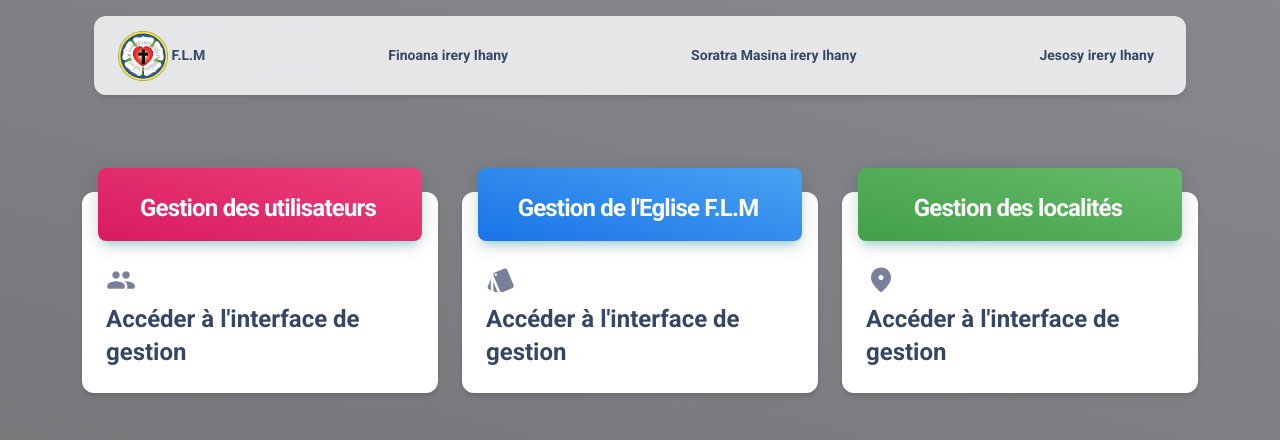
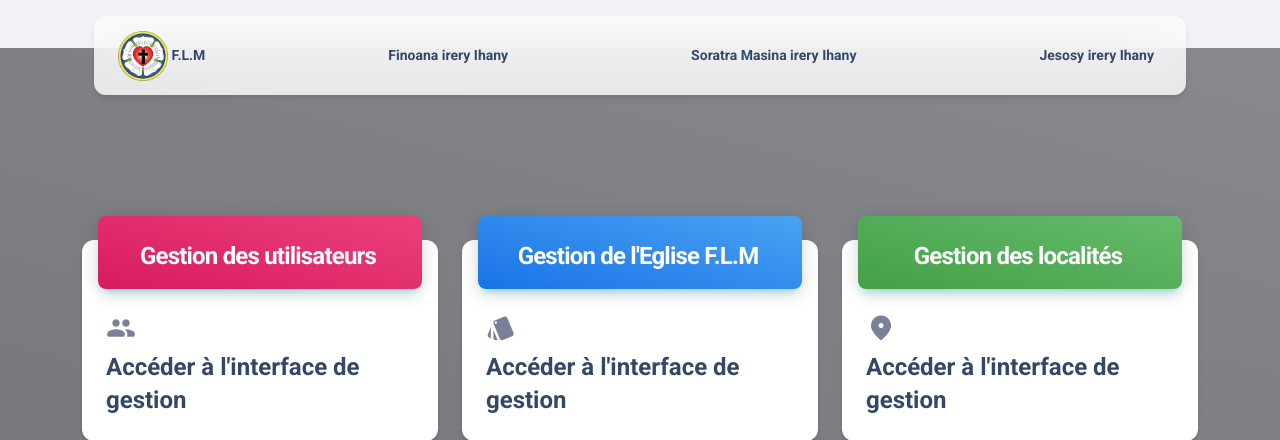
Before and after one commit to kevinliddel/flm_test, a Django app: page / in a window 1280 px wide. Shown: the top 440 px of the page. Run offline with Django 4.2, Linux system fonts and the light colour scheme; the visitor is signed in with stand-in values (Sample User, id 1); some libraries are stand-ins or nearby versions.

Commit message:
Update index.html

```diff
--- a/templates/statistic/index.html
+++ b/templates/statistic/index.html
@@ -39,7 +39,7 @@
 
 <body class="bg-gray-200">
 
-    <div class="container position-sticky z-index-sticky top-0">
+    <div class="container position-sticky z-index-sticky top-0 py-4">
         <div class="row">
           <div class="col-12">
             <!-- Navbar -->
```
